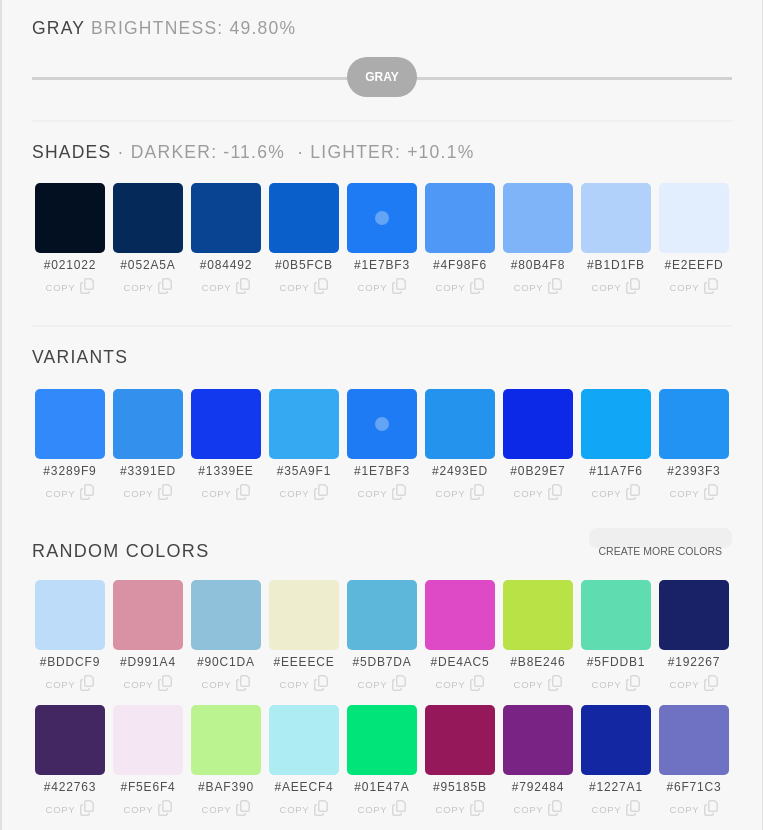
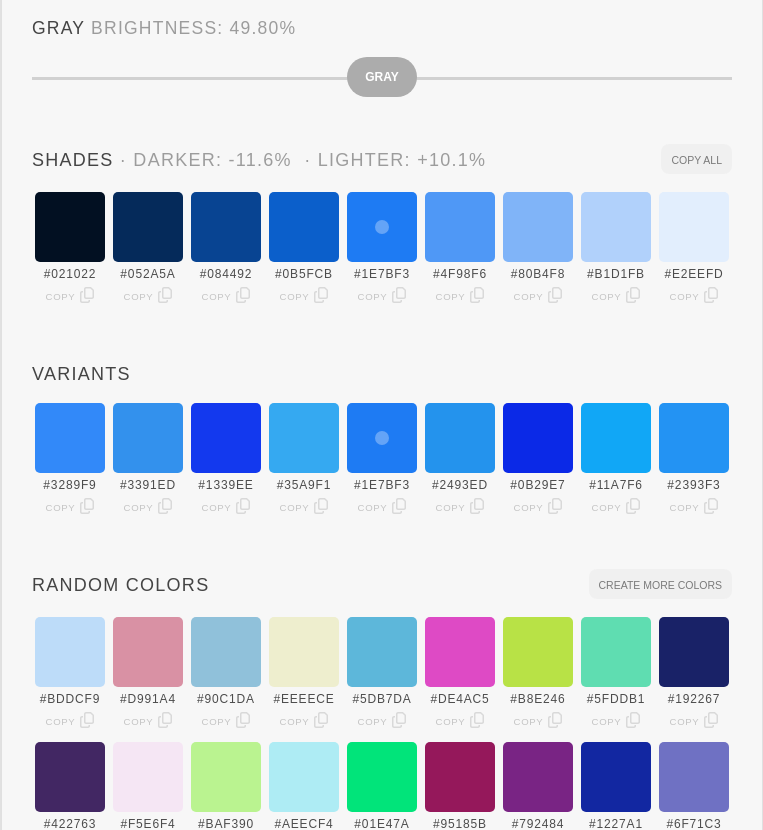
Before and after one commit to obi-nwokogba/color22, a React (Create React App) app: page / in a window 1280 px wide. Shown: the part 413-1243 px from the top of the page, without its empty margins (258-1021 px from the left). Built offline with nearby package versions, Linux system fonts and the light colour scheme.

Commit message:
Completed Copy All feature for shades of a color

```diff
--- a/src/Footer.js
+++ b/src/Footer.js
@@ -3,7 +3,7 @@ import "./styles.css";
 export default function Footer() {
   return (
     <span className="footercontainer">
-      Last Updated:August 24, 2024
+      Last Updated:August 31, 2024
       <br />
       color22 on GitHUb{" "}
       <a href="https://github.com/obi-nwokogba/color22">
--- a/src/Shades.js
+++ b/src/Shades.js
@@ -11,6 +11,8 @@ export default function Shades(props, hslToHexFunction) {
 
   let lightnessIncrement = maxLightness / 4.6;
   let darknessIncrement = maxDarkness / 4.6;
+
+  let stringOfHexColors = [];
 
   // hsl to hex function from:
   // https://stackoverflow.com/questions/36721830/convert-hsl-to-rgb-and-hex
@@ -27,15 +29,53 @@ export default function Shades(props, hslToHexFunction) {
     return `#${f(0)}${f(8)}${f(4)}`;
   }
 
+
+  function generateArrayOfShades() {
+
+    // Create dark shades, starting from the darkest
+    for (let d = 4; d > 0; d--) {
+      stringOfHexColors.push(hslToHex(
+        currentColorHue,
+        currentColorSat,
+        currentColorLig - darknessIncrement * d));
+    }
+
+    // Push the original current color as middle element of array
+    stringOfHexColors.push(hslToHex(
+      currentColorHue,
+      currentColorSat,
+      currentColorLig));
+
+    // Push set of lighter shades into array.
+    for (let l = 1; l < 5; l++) {
+      stringOfHexColors.push(hslToHex(
+        currentColorHue,
+        currentColorSat,
+        currentColorLig + lightnessIncrement * l));
+    }
+  }
+
+  generateArrayOfShades();
+  console.log(JSON.stringify(stringOfHexColors));
+
   return (
     <>
-      <h3 className="swatchHeader">
-        SHADES
-        <span className="lighter">
-          &nbsp;&middot; DARKER: -{darknessIncrement.toFixed(1)}% &nbsp;&middot;
-          LIGHTER: +{lightnessIncrement.toFixed(1)}%
-        </span>
-      </h3>
+
+      <div className="palette-header-container">
+        <div className="palette-header-text"> SHADES
+          <span className="lighter">
+            &nbsp;&middot; DARKER: -{darknessIncrement.toFixed(1)}% &nbsp;&middot;
+            LIGHTER: +{lightnessIncrement.toFixed(1)}%
+          </span></div>
+        <div>
+
+          <button className="button1" onClick={() => {
+            navigator.clipboard.writeText(stringOfHexColors);
+          }}>copy all
+          </button>
+        </div>
+      </div>
+
       <div className="shadesContainer">
         <ShadeCell
           func={props.func}
--- a/src/Variants.js
+++ b/src/Variants.js
@@ -60,7 +60,10 @@ export default function Shades(props, hslToHexFunction) {
 
   return (
     <>
-      <h3 className="swatchHeader">VARIANTS</h3>
+      <div className="palette-header-container">
+        <div className="palette-header-text">VARIANTS</div>
+        <div></div>
+      </div>
       <div className="shadesContainer">
         <ShadeCell
           hue={hueArray[0]}
--- a/src/styles.css
+++ b/src/styles.css
@@ -325,6 +325,7 @@ h3.swatchHeader {
   display: flex;
   flex-direction: row;
   justify-content: space-between;
+  margin-top: 20px;
   padding-top: 30px;
   padding-bottom: 15px;
 }
@@ -349,11 +350,13 @@ h3.swatchHeader {
   margin-top: -25px !important;
   font-size: 0.7em;
   font-weight: 500;
-  line-height: 2.6;
-  max-height: 20px;
+  max-height: 30px;
+  opacity: 0.8;
+  cursor: pointer;
 }
 
 .button1:hover {
   color: white;
-  background-color: #c53f92;
+  background-color: #888888;
+  opacity: 1;
 }
```
Also changed, not shown: 9 other files (tests, documents, lock files or other folders).
